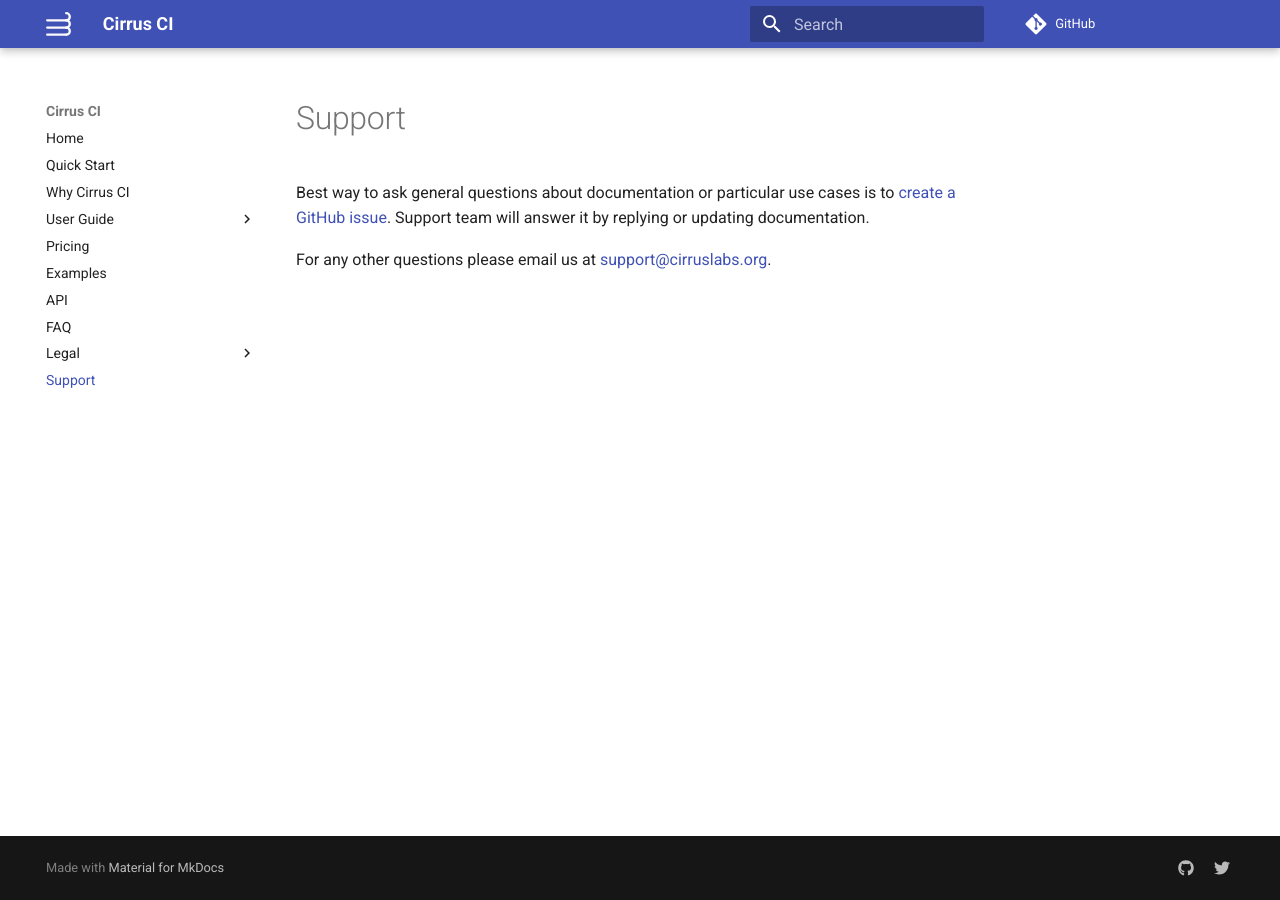
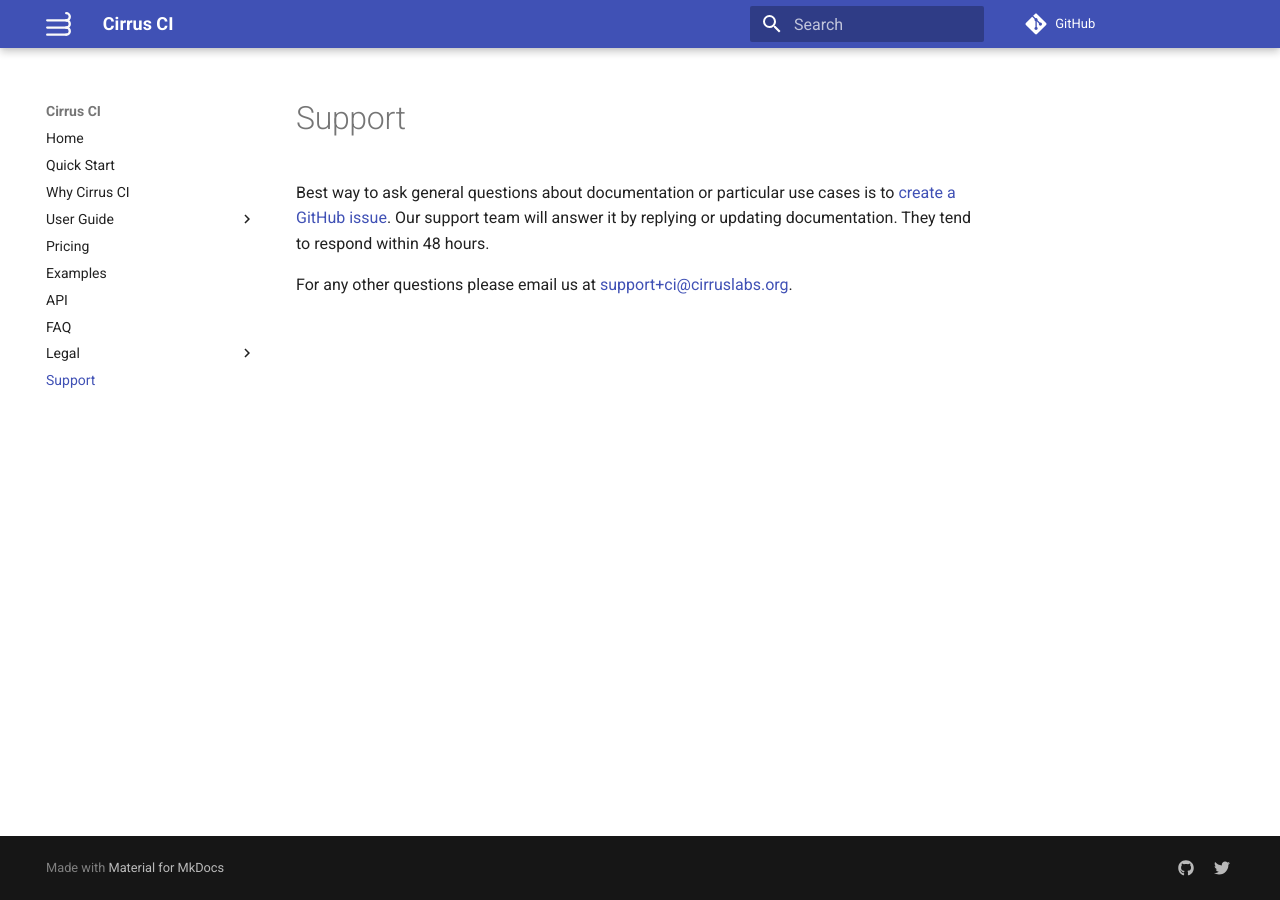
Before and after one commit to cirruslabs/cirrus-ci-docs, an MkDocs documentation site: the page built from docs/support.md, in a window 1280 px wide. Built offline with MkDocs 1.6.1 and Material for MkDocs 9.7.7, drawn with Linux system fonts in a browser that asks for light colours; comment, search, counter and statistics services are not loaded.

Commit message:
Update support info

```diff
--- a/docs/support.md
+++ b/docs/support.md
@@ -1,6 +1,6 @@
 # Support
 
 Best way to ask general questions about documentation or particular use cases is to [create a GitHub issue](https://github.com/cirruslabs/cirrus-ci-com/issues/new).
-Support team will answer it by replying or updating documentation.
+Our support team will answer it by replying or updating documentation. They tend to respond within 48 hours.
 
-For any other questions please email us at [support@cirruslabs.org](mailto:support+ci@cirruslabs.org).
+For any other questions please email us at [support+ci@cirruslabs.org](mailto:support+ci@cirruslabs.org).
```
